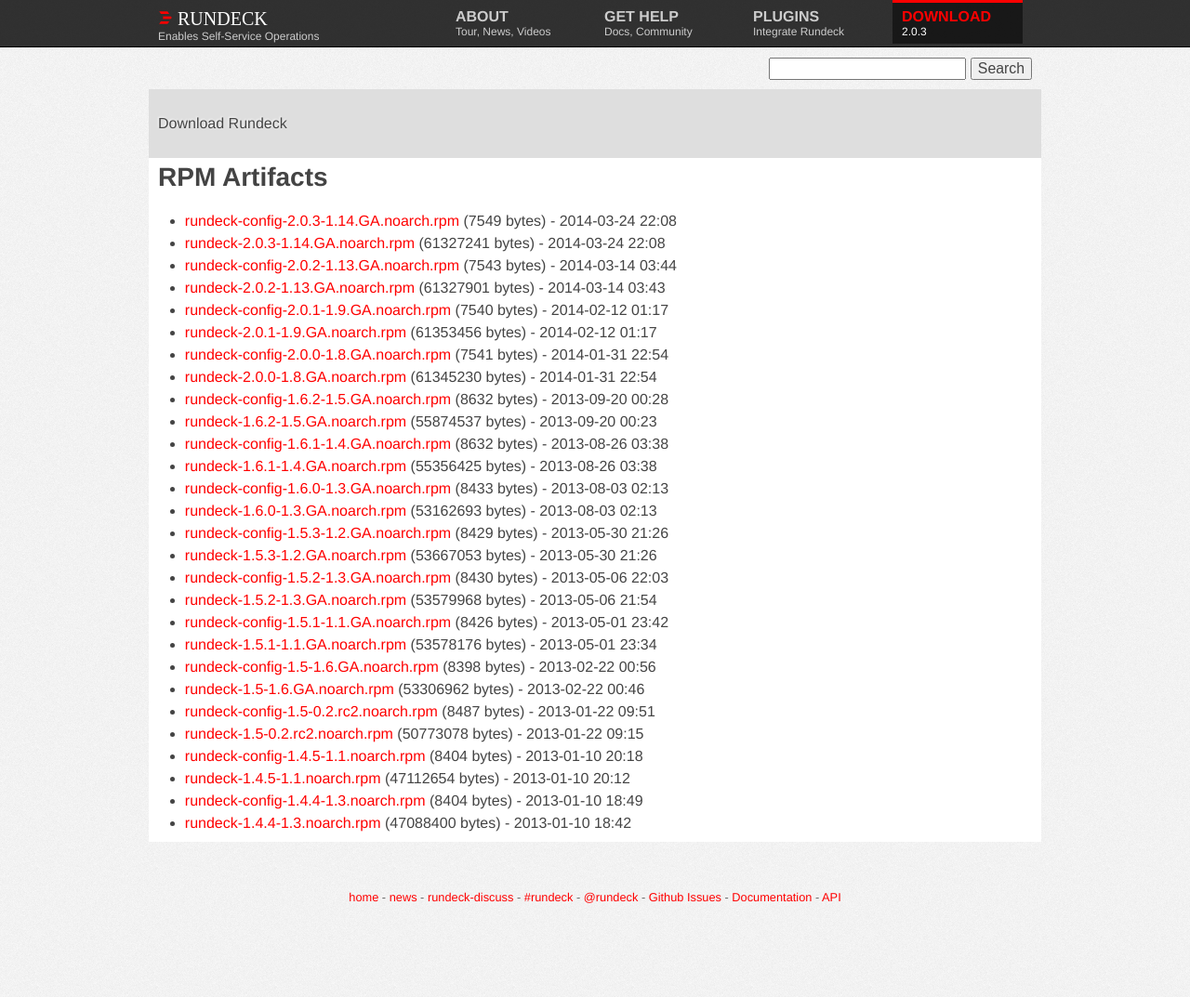
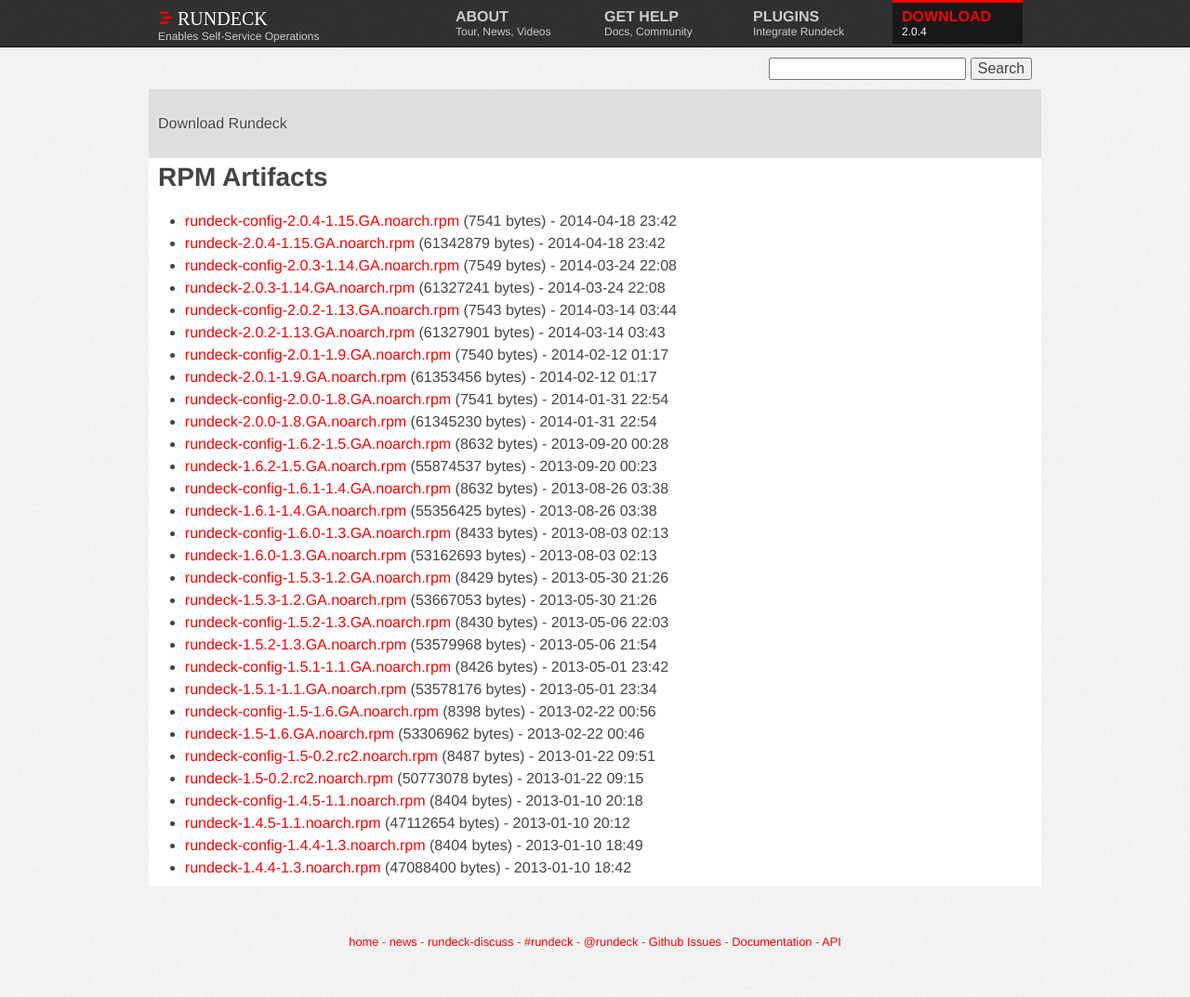
Before and after one commit to rundeck/rundeck-ghpages, a Jekyll site: the page built from download/rpm/index.md, in a window 1280 px wide. Shown: the whole page at 93% size. Built offline with Jekyll 4.4.1, drawn with Linux system fonts in a browser that asks for light colours; nearby versions of some CDN libraries; before the commit the page ends 1025 px from its top, so only the background shows below that.

Commit message:
Update site to 2.0.4 download links

```diff
--- a/_config.yml
+++ b/_config.yml
@@ -1,15 +1,15 @@
 baseurl: ""
 url: ""
 full_url: "http://www.rundeck.org"
-rd_version: "2.0.3"
-rd_jar_name: "rundeck-launcher-2.0.3.jar"
-rd_jar_sha: "641bfb1b2f0ebf5e039d8d667102f0afbe9259ad"
-rd_jar_url: "http://download.rundeck.org/jar/rundeck-launcher-2.0.3.jar"
-rd_jar_size: "55966223"
-rd_deb_name: "rundeck-2.0.3-1-GA.deb"
-rd_deb_url: "http://download.rundeck.org/deb/rundeck-2.0.3-1-GA.deb"
-rd_deb_sha: "1a0ce703e49ba757d39c160580136f7718ec57ff"
-rd_deb_size: "62287480"
-rd_zipball: "https://github.com/dtolabs/rundeck/zipball/v2.0.3"
-rd_tarball: "https://github.com/dtolabs/rundeck/tarball/v2.0.3"
-rd_releasenotes: "https://github.com/dtolabs/rundeck/blob/v2.0.3/RELEASE.md"
+rd_version: "2.0.4"
+rd_jar_name: "rundeck-launcher-2.0.4.jar"
+rd_jar_sha: "2f45cedb28c0e132f327ed3eb16972fcedd6733a"
+rd_jar_url: "http://download.rundeck.org/jar/rundeck-launcher-2.0.4.jar"
+rd_jar_size: "55983594"
+rd_deb_name: "rundeck-2.0.4-1-GA.deb"
+rd_deb_url: "http://download.rundeck.org/deb/rundeck-2.0.4-1-GA.deb"
+rd_deb_sha: "1884a8be62c650b3ee5d89ca49f53da0cc291e4d"
+rd_deb_size: "61428996"
+rd_zipball: "https://github.com/dtolabs/rundeck/zipball/v2.0.4"
+rd_tarball: "https://github.com/dtolabs/rundeck/tarball/v2.0.4"
+rd_releasenotes: "https://github.com/dtolabs/rundeck/blob/v2.0.4/RELEASE.md"
--- a/download/rpm/index.md
+++ b/download/rpm/index.md
@@ -3,6 +3,8 @@
 layout: download
 download_type: RPM
 ---
+* [rundeck-config-2.0.4-1.15.GA.noarch.rpm](http://download.rundeck.org/rpm/rundeck-config-2.0.4-1.15.GA.noarch.rpm) (7541 bytes) - 2014-04-18 23:42
+* [rundeck-2.0.4-1.15.GA.noarch.rpm](http://download.rundeck.org/rpm/rundeck-2.0.4-1.15.GA.noarch.rpm) (61342879 bytes) - 2014-04-18 23:42
 * [rundeck-config-2.0.3-1.14.GA.noarch.rpm](http://download.rundeck.org/rpm/rundeck-config-2.0.3-1.14.GA.noarch.rpm) (7549 bytes) - 2014-03-24 22:08
 * [rundeck-2.0.3-1.14.GA.noarch.rpm](http://download.rundeck.org/rpm/rundeck-2.0.3-1.14.GA.noarch.rpm) (61327241 bytes) - 2014-03-24 22:08
 * [rundeck-config-2.0.2-1.13.GA.noarch.rpm](http://download.rundeck.org/rpm/rundeck-config-2.0.2-1.13.GA.noarch.rpm) (7543 bytes) - 2014-03-14 03:44
```
Also changed, not shown: download/deb/index.md (+1 -0 lines), download/jar/index.md (+1 -0 lines), download/war/index.md (+1 -0 lines).
